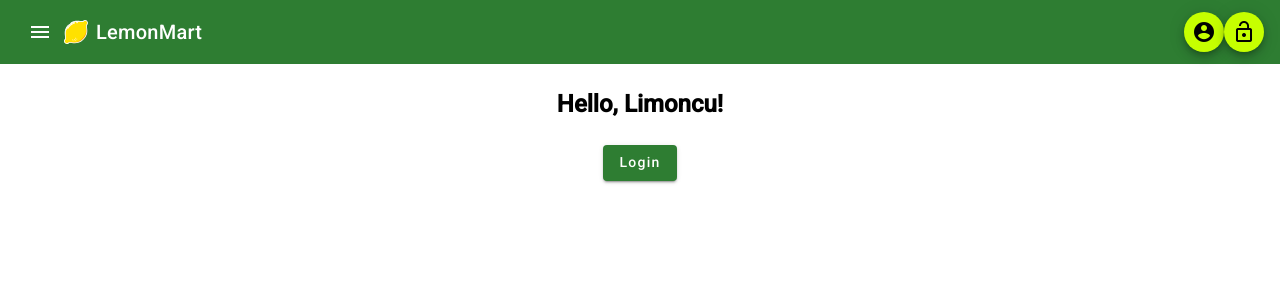
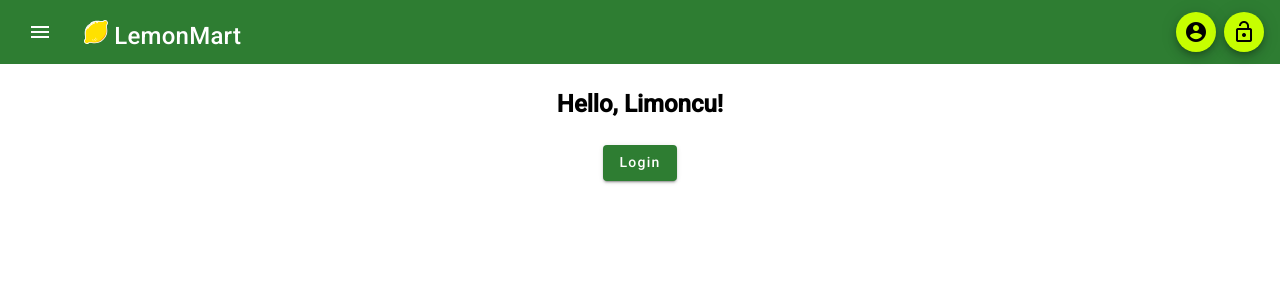
Before and after one commit to Faizou-Aremou/lemon-mart-f, an Angular app: page /home in a window 1280 px wide. Shown: the top 300 px of the page. Built offline with nearby package versions, Linux system fonts and the light colour scheme.

Commit message:
finish walking skeleton

```diff
--- a/src/app/app.component.html
+++ b/src/app/app.component.html
@@ -1,23 +1,22 @@
 <header class="header">
 <mat-toolbar color="primary" >
   <div class="toolbar">
-    <div class="toolbar_menu">
-      <button mat-icon-button>
+    <div class="toolbar_menu toolbar-menu">
+      <button class="toolbar-menu_menu-icon" mat-icon-button>
         <mat-icon>menu</mat-icon>
       </button>
-      <mat-icon svgIcon="lemon"></mat-icon>
-      <a mat-button routerLink="/home">
-        <h1>LemonMart</h1>
+      <a class="toolbar-menu_title title-btn" mat-icon-button routerLink="/home">
+        <mat-icon svgIcon="lemon"></mat-icon>
+        <span class="title-btn_label"> LemonMart </span>
       </a>
     </div>
-    <div  class="toolbar_account">
-    <span class="flex-spacer"></span>
-    <button mat-mini-fab routerLink="/user/profile" matTooltip="Profile" aria-label="User Profile">
+    <div  class="toolbar_account toolbar-account">
+    <a id="toolbar-account_profile-btn" class="toolbar-account_profile-btn" mat-mini-fab routerLink="/user/profile" matTooltip="Profile" aria-label="User Profile">
       <mat-icon>account_circle</mat-icon>
-    </button>
-    <button mat-mini-fab routerLink="/user/logout" matTooltip="Logout" aria-label="Logout">
+    </a>
+    <a id="toolbar-account_logout-btn" class="toolbar-account_logout-btn" mat-mini-fab routerLink="/user/logout" matTooltip="Logout" aria-label="Logout">
       <mat-icon>lock_open</mat-icon>
-    </button>
+    </a>
     </div>
   </div>
 </mat-toolbar>
--- a/src/app/app.component.scss
+++ b/src/app/app.component.scss
@@ -11,9 +11,14 @@
   &_menu {
     display: flex;
     align-items: center;
+    gap: 8px;
   }
   &_account {
     display: flex;
     align-items: center;
   }
+  .toolbar-account {
+    display: flex;
+    gap: 8px;
+  }
 }
--- a/src/app/app.component.ts
+++ b/src/app/app.component.ts
@@ -3,6 +3,7 @@ import { RouterLink, RouterOutlet } from '@angular/router'
 import { MatToolbarModule } from '@angular/material/toolbar'
 import { MatButtonModule } from '@angular/material/button'
 import { MatIconModule, MatIconRegistry } from '@angular/material/icon'
+import { MatTooltipModule } from '@angular/material/tooltip'
 import { DomSanitizer } from '@angular/platform-browser'
 @Component({
   selector: 'app-root',
@@ -13,7 +14,7 @@ import { DomSanitizer } from '@angular/platform-browser'
     RouterOutlet,
     MatButtonModule,
     MatIconModule,
-    MatToolbarModule,
+    MatTooltipModule,
   ],
   templateUrl: './app.component.html',
   styleUrl: './app.component.scss',
```
